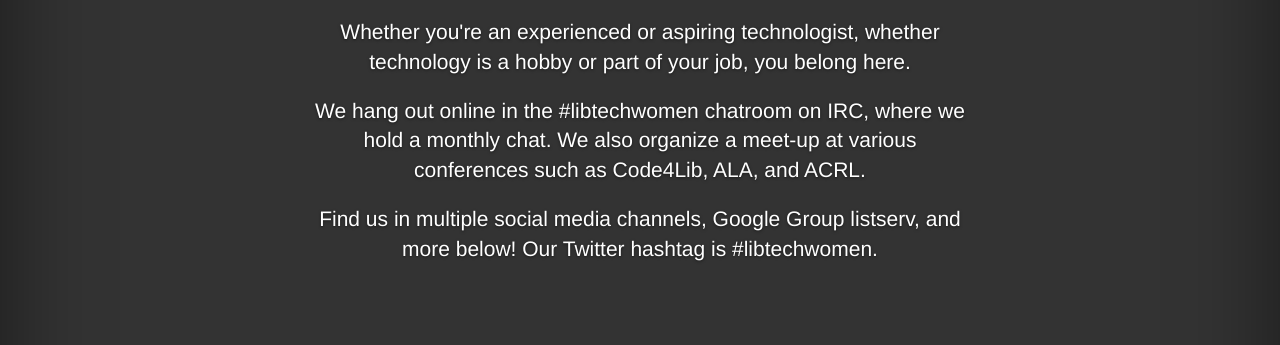
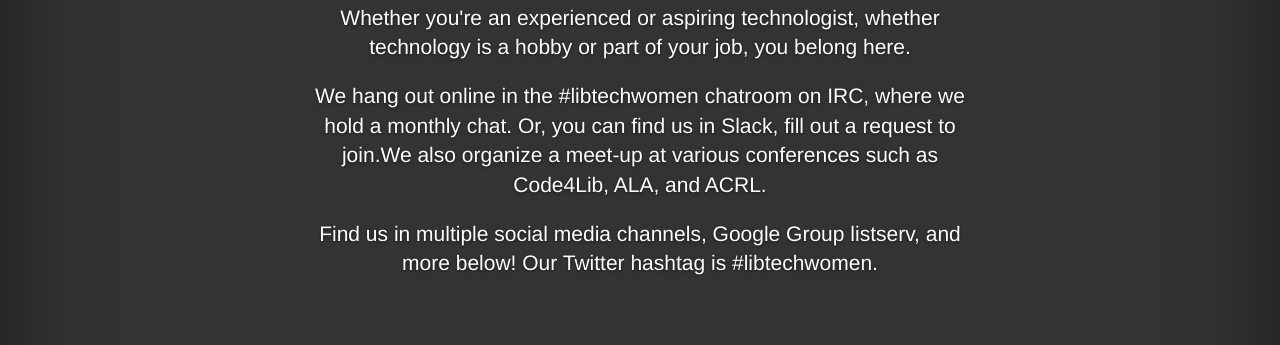
Before and after one commit to LibTechWomen/LibTechWomen.github.io, a plain HTML site: page about.html in a window 1280 px wide. Shown: the part 324-669 px from the top of the page. Drawn offline with nearby package versions, Linux system fonts and the light colour scheme; a script that the page names is missing; files whose address does not match are found by name.

Commit message:
Update about.html
Added the Slack info.

```diff
--- a/about.html
+++ b/about.html
@@ -56,7 +56,7 @@
 
             <p class="lead">Whether you're an experienced or aspiring technologist, whether technology is a hobby or part of your job, you belong here.</p>
 
-            <p class="lead">We hang out online in <a href="http://webchat.freenode.net/">the #libtechwomen chatroom on IRC</a>, where we hold <a href="chat.html">a monthly chat</a>. We also organize a meet-up at various conferences such as Code4Lib, ALA, and ACRL.</p>
+            <p class="lead">We hang out online in <a href="http://webchat.freenode.net/">the #libtechwomen chatroom on IRC</a>, where we hold <a href="chat.html">a monthly chat</a>. Or, you can find us in <a href="https://libtechwomen.slack.com/messages/C3XQMRQKB/">Slack</a>, fill out a <a href="https://docs.google.com/forms/d/e/1FAIpQLSczu2V1fOnoNELBl_Un9y2Znf9FxHtFhUtLB040uzNjAzMsfQ/viewform">request to join</a>.We also organize a meet-up at various conferences such as Code4Lib, ALA, and ACRL.</p>
 
             <p class="lead">Find us in multiple social media channels, <a href="https://groups.google.com/forum/?fromgroups#!forum/libtechwomen">Google Group listserv</a>, and more below! Our Twitter hashtag is <a href="https://twitter.com/search?q=%23libtechwomen">#libtechwomen</a>.</p>
 
```
